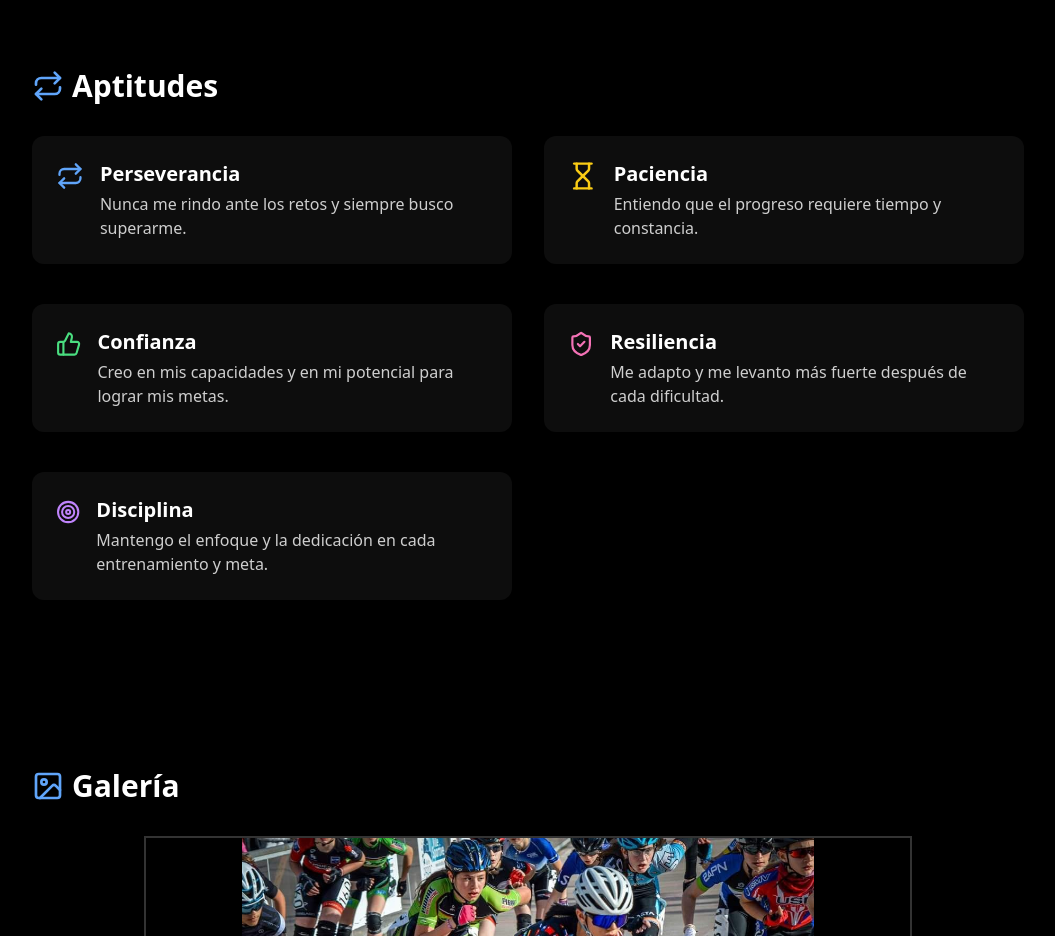
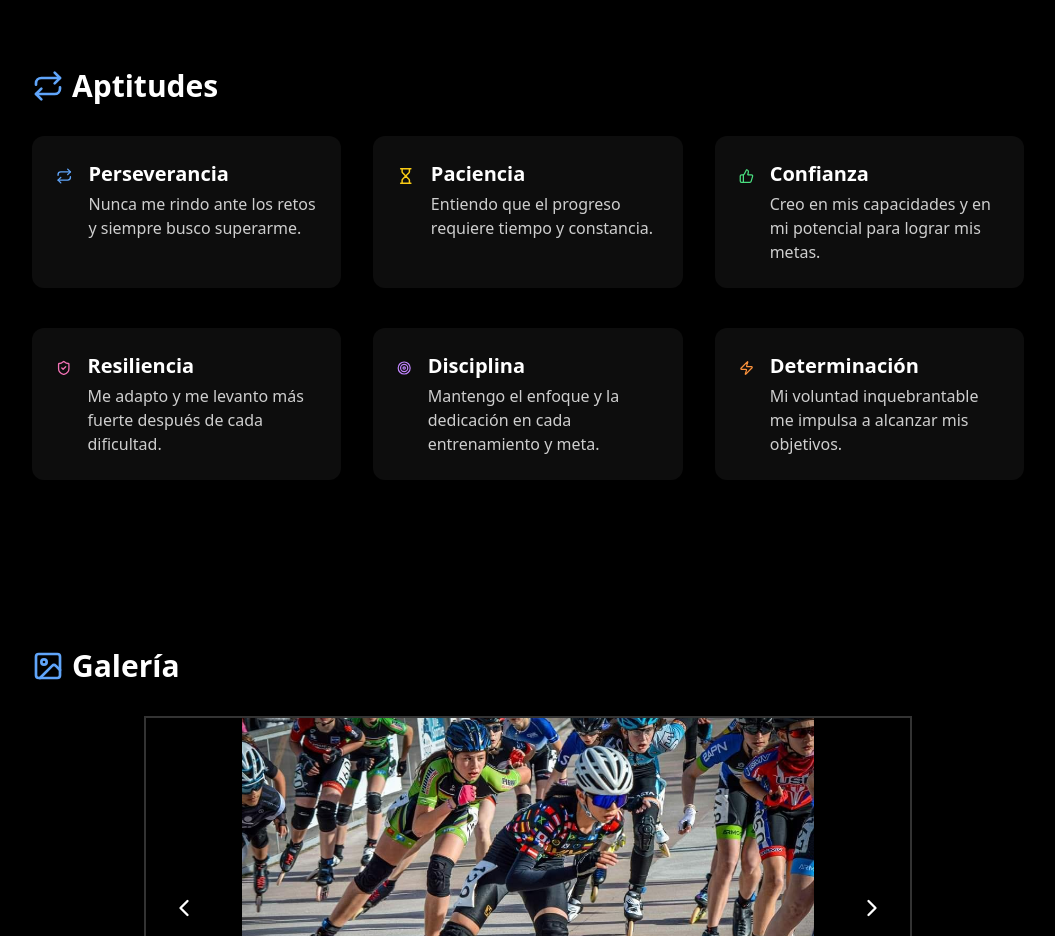
Before and after one commit to miguelggdev/emyng-website, a React (Vite) app: page / in a window 1280 px wide. Shown: the part 5680-6616 px from the top of the page, without its empty margins (112-1167 px from the left). Built offline with nearby package versions, Linux system fonts and the light colour scheme.

Commit message:
[dyad] Se ha añadido una nueva aptitud de "Determinación" al componente `Aptitudes` y se ha ajustado el diseño de la cuadrícula para acomodar las seis aptitudes. - wrote 1 file(s) + extra files edited outside of Dyad

```diff
--- a/src/components/Aptitudes.tsx
+++ b/src/components/Aptitudes.tsx
@@ -1,4 +1,4 @@
-import { Repeat, Hourglass, ShieldCheck, ThumbsUp, Target } from "lucide-react";
+import { Repeat, Hourglass, ShieldCheck, ThumbsUp, Target, Zap } from "lucide-react";
 import { useInViewAnimation } from "@/hooks/useInViewAnimation";
 
 const aptitudes = [
@@ -27,6 +27,11 @@ const aptitudes = [
     titulo: "Disciplina",
     descripcion: "Mantengo el enfoque y la dedicación en cada entrenamiento y meta.",
   },
+  {
+    icon: <Zap className="text-orange-400" size={32} />,
+    titulo: "Determinación",
+    descripcion: "Mi voluntad inquebrantable me impulsa a alcanzar mis objetivos.",
+  },
 ];
 
 export default function Aptitudes() {
@@ -42,7 +47,7 @@ export default function Aptitudes() {
         <Repeat className="text-blue-400" size={32} />
         Aptitudes
       </h2>
-      <div className="grid md:grid-cols-2 gap-8">
+      <div className="grid md:grid-cols-2 lg:grid-cols-3 gap-8">
         {aptitudes.map((apt) => (
           <div
             key={apt.titulo}
```
